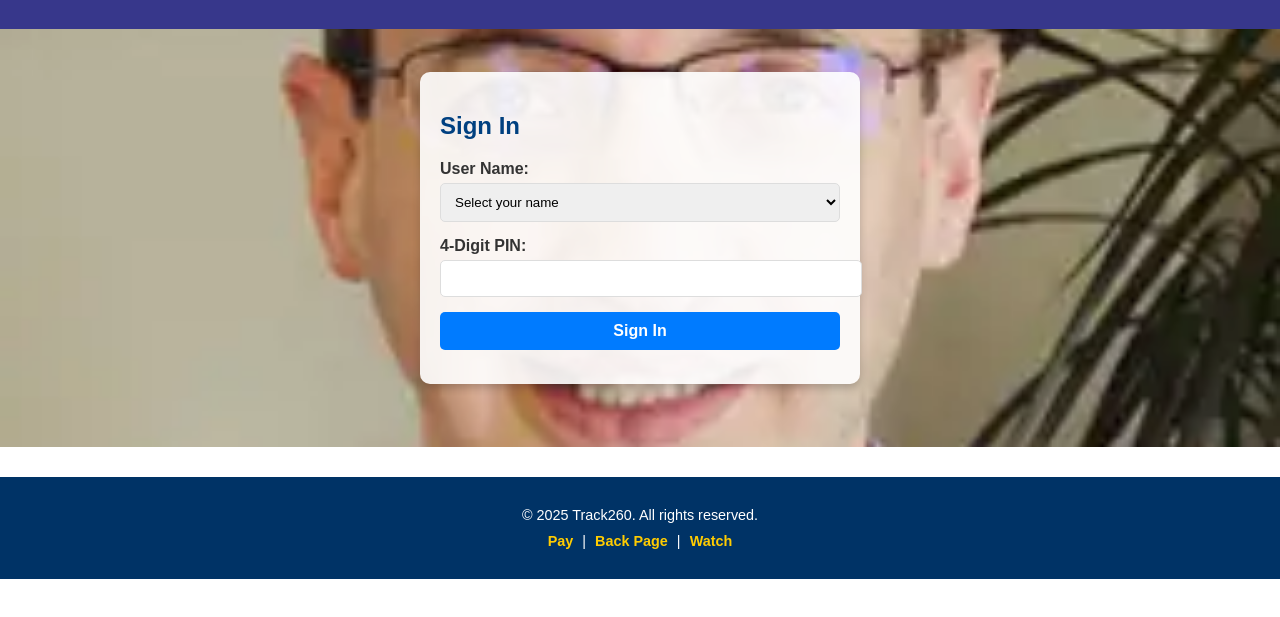
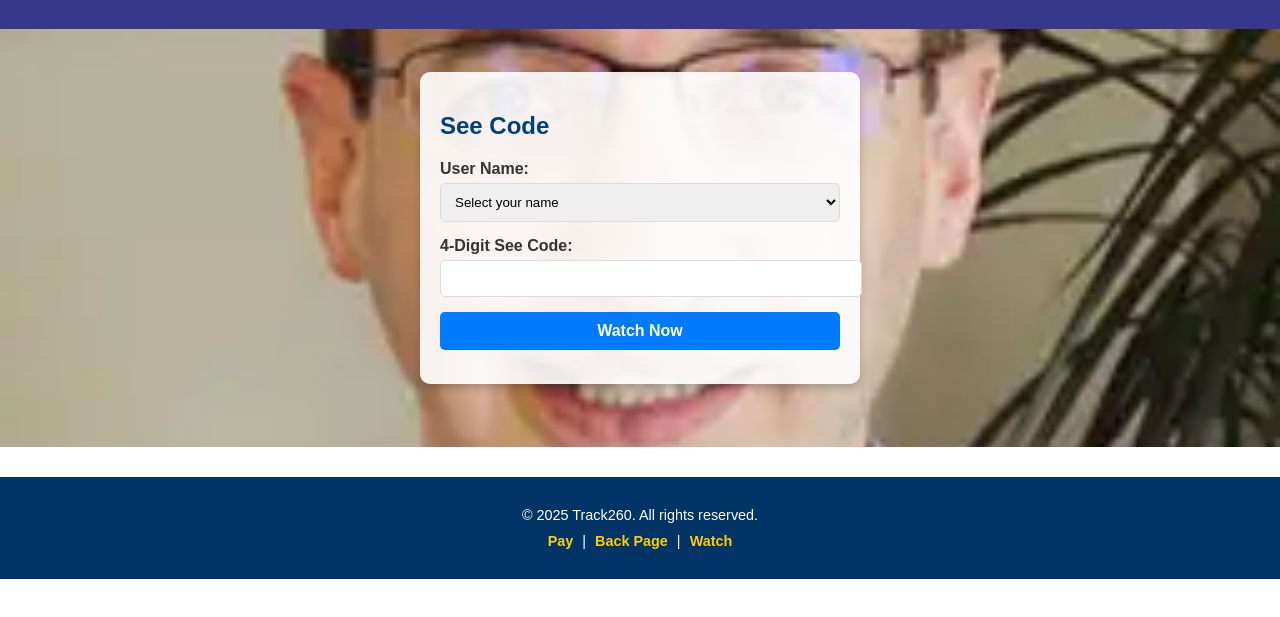
Before and after one commit to GopeAnalytics/Pay-as-you-view-Website, a plain HTML site: page sign.html in a window 1280 px wide. Shown: the part 71-688 px from the top of the page. Drawn offline with Linux system fonts and the light colour scheme.

Commit message:
Update sign.html

```diff
--- a/sign.html
+++ b/sign.html
@@ -203,7 +203,7 @@
 
     <main class="auth-container">
         <div class="form-box" id="sign-in">
-            <h2>Sign In</h2>
+            <h2>See Code</h2>
             <label for="sign-in-name">User Name:</label>
             <select id="sign-in-name">
                 <option value="">Select your name</option>
@@ -211,10 +211,10 @@
 
             </select>
 
-            <label for="sign-in-pin">4-Digit PIN:</label>
+            <label for="sign-in-pin">4-Digit See Code:</label>
             <input type="password" id="sign-in-pin" maxlength="4">
 
-            <button id="sign-in-btn">Sign In</button>
+            <button id="sign-in-btn">Watch Now</button>
             <p class="message" id="sign-in-message"></p>
         </div>
 
@@ -234,7 +234,7 @@
  <footer class="main-footer">
     <p>&copy; 2025 Track260. All rights reserved.</p>
     <p>
-        <a href="pay.html">Pay</a> |
+        <a href="Pay.html">Pay</a> |
         <a href="index.html">Back Page</a> |
         <a href="sign.html">Watch</a>
     </p>
```
